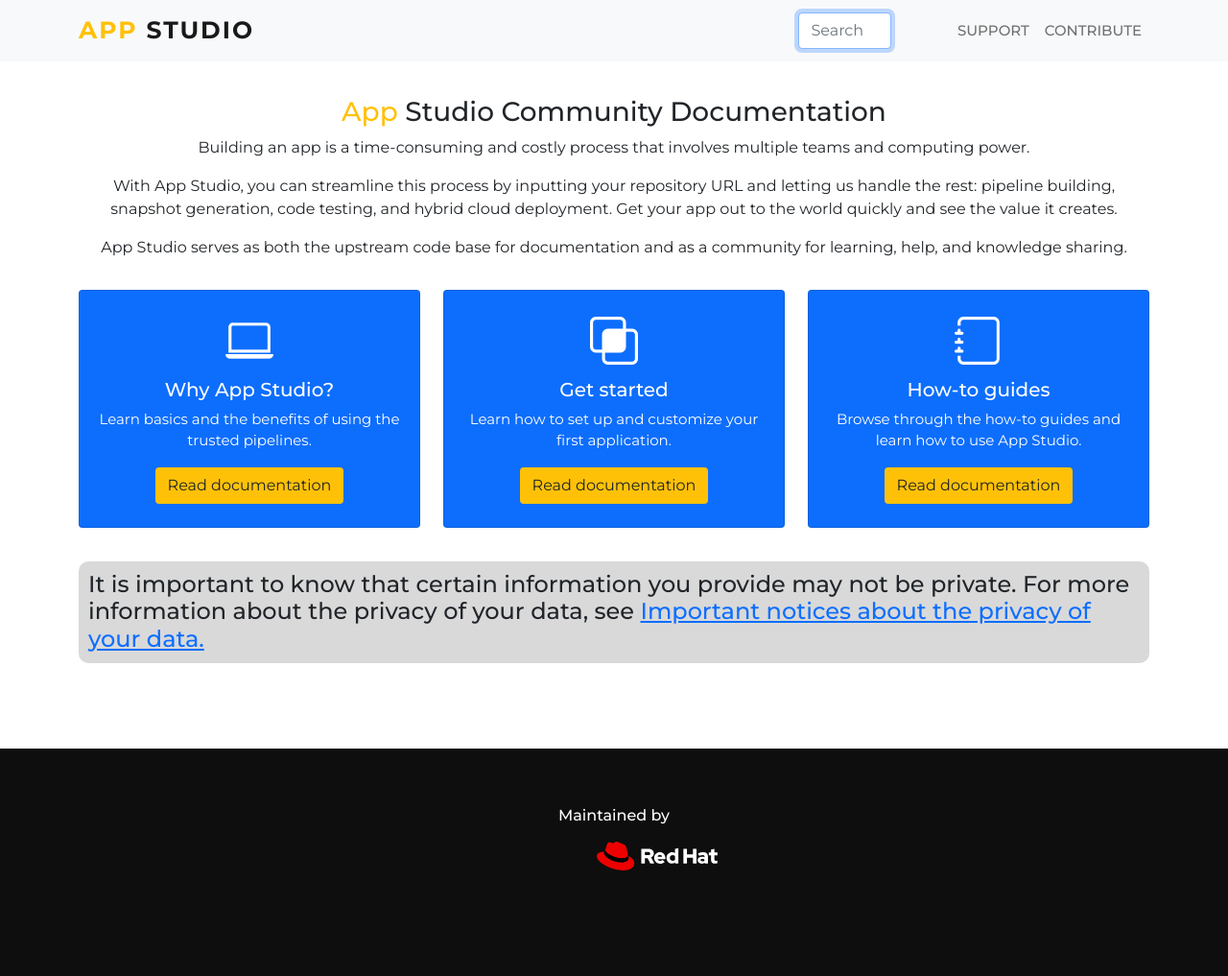
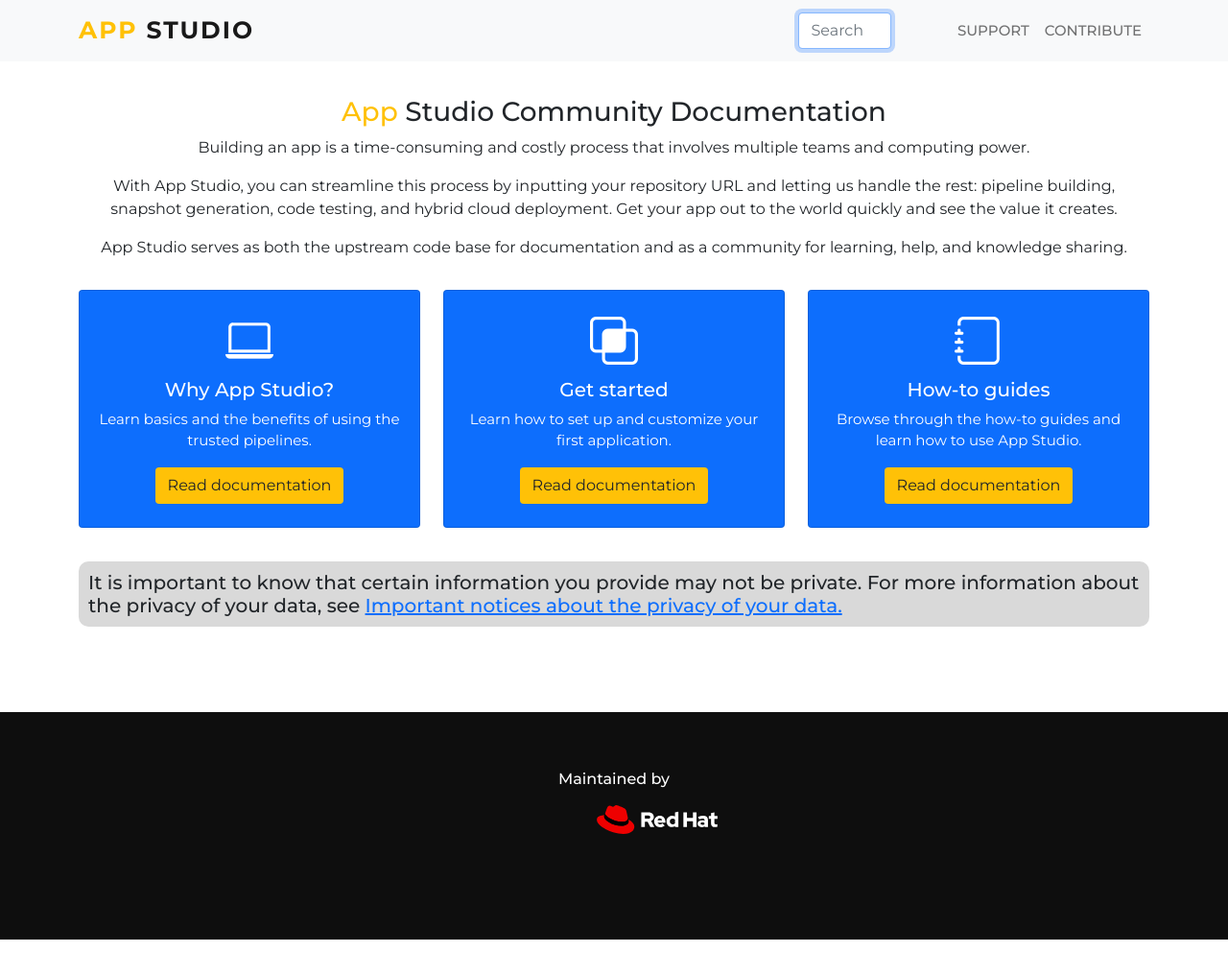
Before and after one commit to redhat-appstudio/appstudio.docs.ui.io, a Jekyll site: the page built from index.html, in a window 1280 px wide and 1017 px high. Shown: the whole window at 96% size. Built offline with Jekyll 4.4.1, drawn with Linux system fonts in a browser that asks for light colours; nearby versions of some CDN libraries.

Commit message:
Update privacy.html

```diff
--- a/_includes/privacy.html
+++ b/_includes/privacy.html
@@ -1,4 +1,4 @@
 <div class="section-header pb-3">
-    <h4 class="privacy">It is important to know that certain information you provide may not be private. For more information about the privacy of your data, see <a href= "https://redhat-appstudio.github.io/docs.stonesoup.io/Documentation/main/support/data-privacy/">Important notices about the privacy of your data.</a>
-    </h4>
+    <h5 class="privacy">It is important to know that certain information you provide may not be private. For more information about the privacy of your data, see <a href= "https://redhat-appstudio.github.io/docs.stonesoup.io/Documentation/main/support/data-privacy/">Important notices about the privacy of your data.</a>
+    </h5>
 </div>
```
